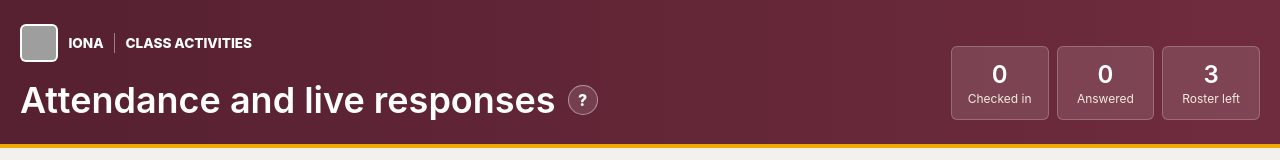
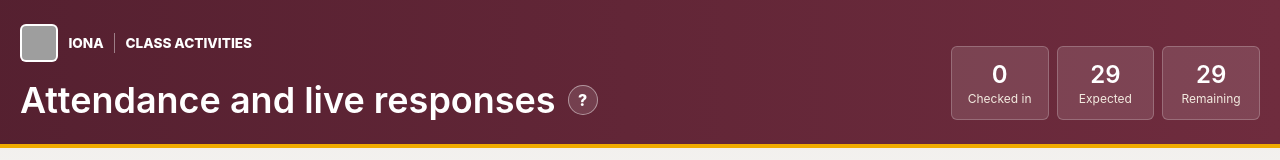
Before and after one commit to tw2020ru/iona-class-activities, a React (Vite) app: page / in a window 1280 px wide. Shown: the top 160 px of the page. Built offline with nearby package versions, Linux system fonts and the light colour scheme; grey boxes are pictures that could not be loaded.

Commit message:
Refresh attendance metrics by course

```diff
--- a/app/page.tsx
+++ b/app/page.tsx
@@ -88,6 +88,13 @@ const courses: Course[] = [
     meeting: "Tue 6:30-9:45 PM · LaPenta Business 211",
   },
 ];
+
+const courseEnrollmentCounts: Record<string, number> = {
+  "course-1": 29,
+  "course-2": 29,
+  "course-3": 12,
+  "course-4": 6,
+};
 
 const roster: Student[] = [
   {
@@ -456,8 +463,9 @@ export default function Home() {
 
   useEffect(() => {
     loadRemoteSubmissions().then(setSubmissions);
-    const interval = window.setInterval(() => setNow(Date.now()), 1000);
     const refresh = () => loadRemoteSubmissions().then(setSubmissions);
+    const clockInterval = window.setInterval(() => setNow(Date.now()), 1000);
+    const submissionsRefreshInterval = window.setInterval(refresh, 10000);
     window.addEventListener("iona-submissions-updated", refresh);
     window.addEventListener("storage", refresh);
     const sessionId = new URLSearchParams(window.location.search).get("session");
@@ -488,7 +496,8 @@ export default function Home() {
       .on("postgres_changes", { event: "*", schema: "public", table: "class_sessions" }, refresh)
       .subscribe();
     return () => {
-      window.clearInterval(interval);
+      window.clearInterval(clockInterval);
+      window.clearInterval(submissionsRefreshInterval);
       window.removeEventListener("iona-submissions-updated", refresh);
       window.removeEventListener("storage", refresh);
       if (channel) {
@@ -516,9 +525,9 @@ export default function Home() {
     () => submissions.filter((item) => item.sessionId === session.id),
     [session.id, submissions],
   );
-  const enrolled = roster;
+  const expectedCount = courseEnrollmentCounts[session.courseId] ?? roster.length;
   const answeredCount = sessionRows.filter((row) => row.answer.trim()).length;
-  const rosterLeft = Math.max(enrolled.length - sessionRows.length, 0);
+  const rosterLeft = Math.max(expectedCount - sessionRows.length, 0);
 
   async function startSession() {
     const nextSession = {
@@ -689,8 +698,11 @@ export default function Home() {
           </div>
           <div className="grid grid-cols-3 gap-2 text-center">
             <Metric label="Checked in" value={sessionRows.length} />
-            <Metric label="Answered" value={answeredCount} />
-            <Metric label="Roster left" value={rosterLeft} />
+            <Metric
+              label={activeExercise.hasQuestion ? "Answered" : "Expected"}
+              value={activeExercise.hasQuestion ? answeredCount : expectedCount}
+            />
+            <Metric label="Remaining" value={rosterLeft} />
           </div>
         </div>
       </section>
```
